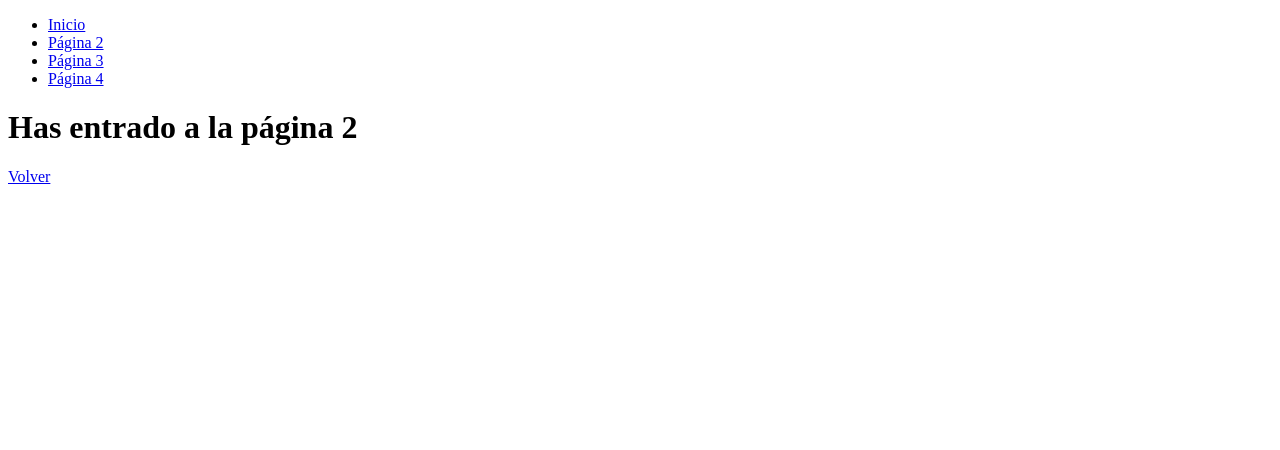
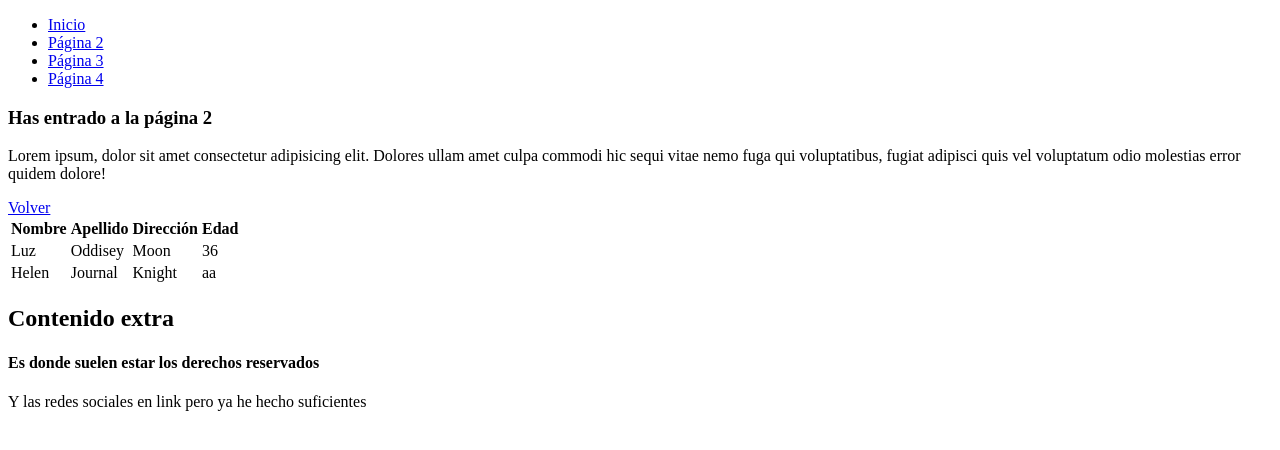
Before and after one commit to Luz3ReI/Clase-de-HTML, a plain HTML site: page Cosas/pagina2.html in a window 1280 px wide. Drawn offline with Linux system fonts and the light colour scheme.

Commit message:
listo los links con tablas

```diff
--- a/Cosas/pagina2.html
+++ b/Cosas/pagina2.html
@@ -13,7 +13,7 @@
             <ul>
                 <li> <a href="../index.html">Inicio</a> </li>
                 <li> <a href="pagina2.html">Página 2</a> </li>
-                <li> <a href="/Cosas/pagina3.html">Página 3</a> </li>
+                <li> <a href="pagina3.html">Página 3</a> </li>
                 <li> <a href="../pagina4.html">Página 4</a></li>
 
             </ul>
@@ -27,13 +27,59 @@
 
 
 
-
+<article>
+    <section>
 
     <h1>Has entrado a la página 2</h1>
+
+        <p>Lorem ipsum, dolor sit amet consectetur adipisicing elit. Dolores ullam amet culpa commodi hic sequi vitae nemo fuga qui voluptatibus, fugiat adipisci quis vel voluptatum odio molestias error quidem dolore!</p>
 
     <a href="../index.html">Volver</a>
 <!-- Como el index no esta en la misma carpeta hay que regresar con ../ hacia la carpeta anterior -->
 
+    </section>
+</article>
+
+<article>
+
+    <table>
+        <!-- tr va hacia la derecha, los campos por fila se dan en td -->
+        <tr>
+            <td><b>Nombre</b></td>
+            <td><b>Apellido</b></td>
+            <td><b>Dirección</b></td>
+            <td><b>Edad</b></td>
+        </tr>
+        <tr>
+            <td>Luz</td>
+            <td>Oddisey</td>
+            <td>Moon</td>
+            <td>36</td>
+        </tr>
+        <tr>
+            <td>Helen</td>
+            <td>Journal</td>
+            <td>Knight</td>
+            <td>aa</td>
+        </tr>
+    </table>
+
+
+</article>
+
+
+
+<aside>
+    <h2>Contenido extra</h2>
+    <!-- El aside se acomoda con CSS -->
+</aside>
+
+<footer>
+
+    <h4>Es donde suelen estar los derechos reservados</h4>
+        <p>Y las redes sociales en link pero ya he hecho suficientes</p>
+
+</footer>
 
 
 
```
Also changed, not shown: Cosas/pagina3.html (+1 -1 lines), index.html (+4 -4 lines), pagina4.html (+4 -4 lines).
